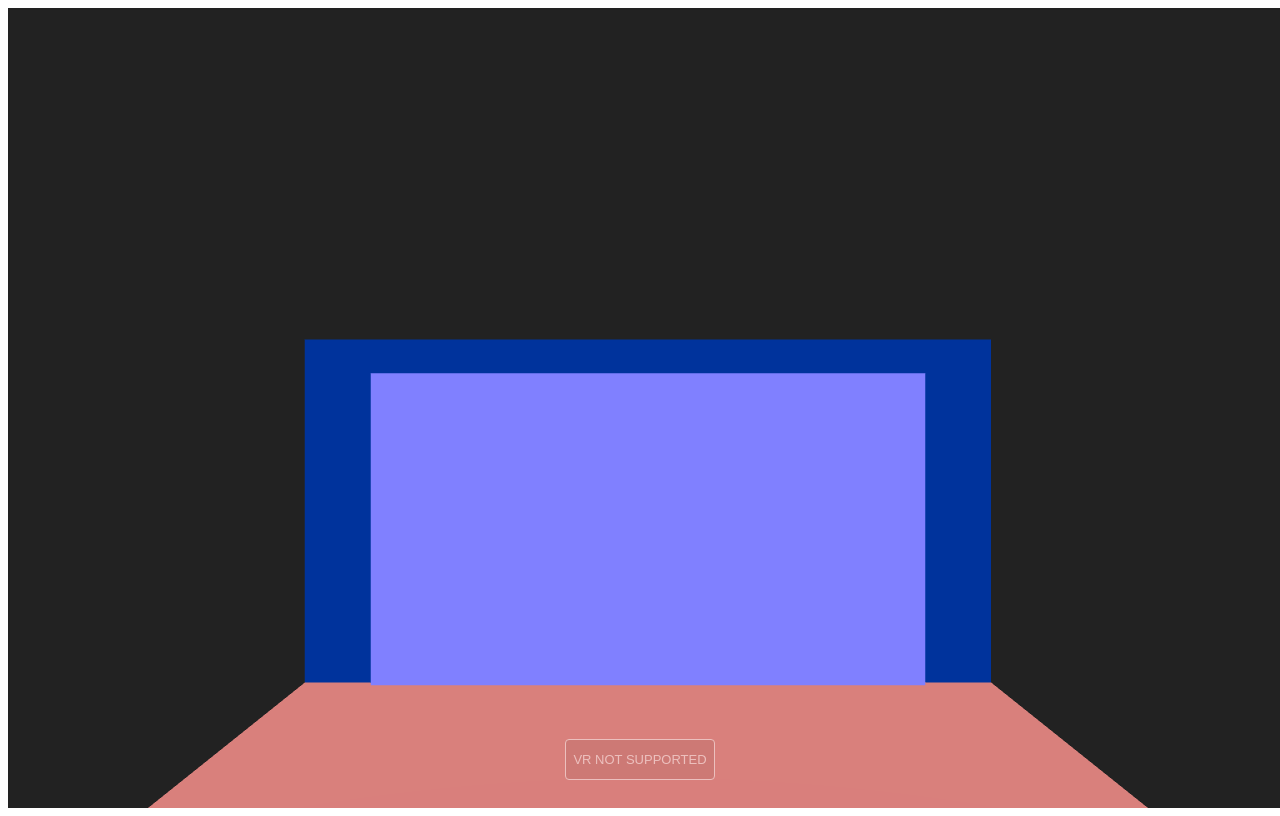
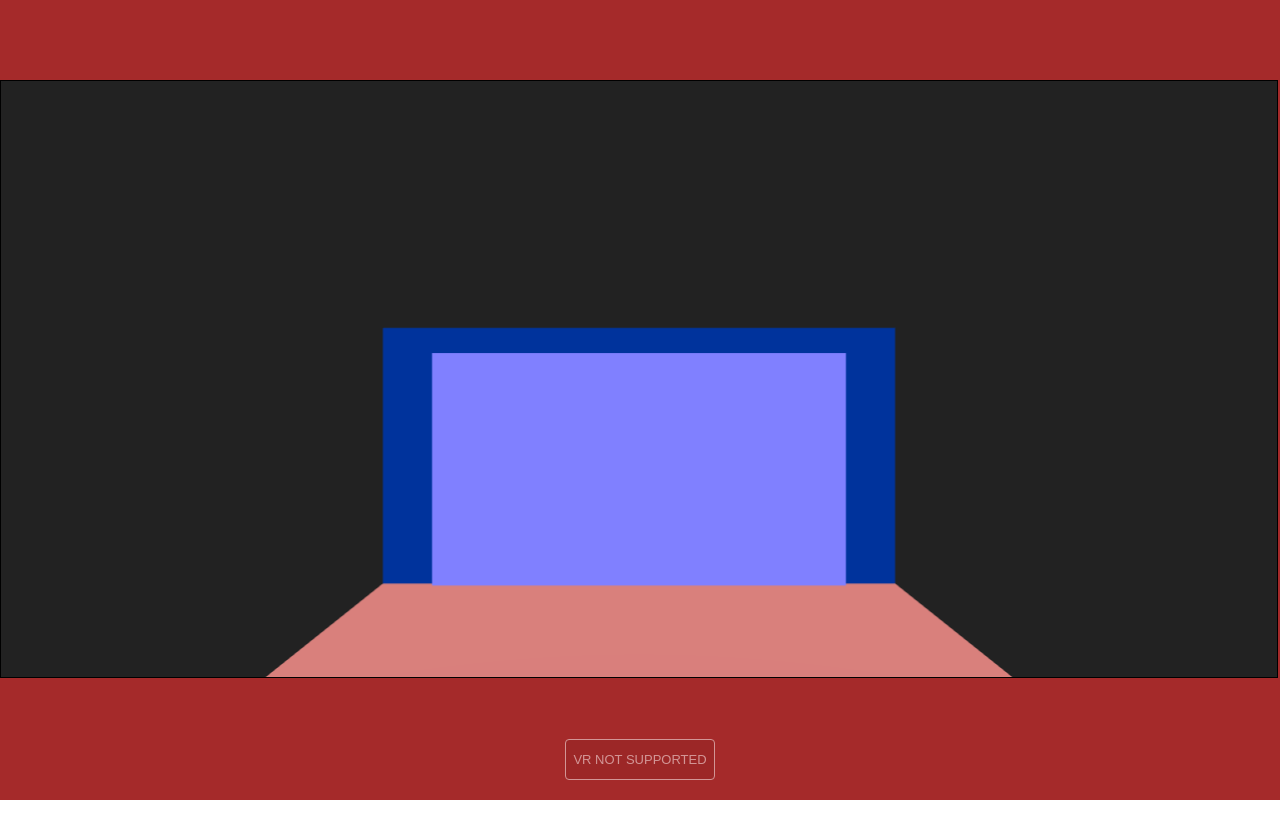
Before and after one commit to franckEinstein90/franck-vr, a Gatsby site: page / in a window 1280 px wide. Built offline with nearby package versions, Linux system fonts and the light colour scheme; Gatsby itself is replaced by a stand-in of ours; animation ran at ten frames a second.

Commit message:
work on front-end interface (non vr)

```diff
--- a/src/components/Scene.js
+++ b/src/components/Scene.js
@@ -9,28 +9,31 @@ import { LoadingManager } from 'three';
 import { setFloor } from "./architecture/floor" ;
 import { setFrontWall } from "./architecture/frontWall" ;
 import { screen } from "./screen";
+import { setCameras } from "./camera" ;
+import { getCanvas } from "./vrCanvas" ;
+
+import styles from "./Scene.module.css";
 
 export default class Scene extends React.Component {
 
     constructor( props ) {
+
         super(props);
-        this.animate        =  this.animate.bind( this );
-        this.renderScene    =  this.renderScene.bind( this );
-        this.onSelectStart  = this.onSelectStart( this );
+        this.animate        =   this.animate.bind( this );
+        this.renderScene    =   this.renderScene.bind( this );
+        this.onSelectStart  =   this.onSelectStart( this );
 
-    }
+    };
+
     setControls(){
-        this.controls = new OrbitControls( this.camera, document.body );
+        this.controls = new OrbitControls( this.camera, this.canvas );
         this.controls.target.set( 0, 1.6, 0 );
         this.controls.update();
     }
 
-
-
     addPainters(){
         this.painter1 = new TubePainter();
         this.scene.add( this.painter1.mesh );
-
 		this.painter2 = new TubePainter();
 		this.scene.add( this.painter2.mesh );
     }
@@ -76,9 +79,8 @@ export default class Scene extends React.Component {
 
         this.scene = new THREE.Scene();
         this.scene.background = new THREE.Color( 0x222222 );
-
-        this.camera = new THREE.PerspectiveCamera( 50, window.innerWidth / window.innerHeight, 0.01, 50 );
-        this.camera.position.set( 0, 1.6, 3 );
+        this.canvas = getCanvas() ;
+        this.camera = setCameras( this.canvas );
         this.setControls();
 
         setFloor( this.scene ) ;
@@ -90,13 +92,18 @@ export default class Scene extends React.Component {
         light.position.set( 0, 4, 0 );
         this.scene.add( light );
         this.addPainters();
-        this.renderer = new THREE.WebGLRenderer( { antialias: true } );
+        this.renderer = new THREE.WebGLRenderer( {
+            canvas      : this.canvas,
+            antialias   : true
+        } );
         this.renderer.setPixelRatio( window.devicePixelRatio );
-        this.renderer.setSize( window.innerWidth, window.innerHeight );
+        this.renderer.setSize( this.canvas.clientWidth, this.canvas.clientHeight );
         this.renderer.outputEncoding = THREE.sRGBEncoding;
         this.renderer.xr.enabled = true;
         this.setControllers();
-        document.body.appendChild( this.renderer.domElement );
+
+
+
         document.body.appendChild( VRButton.createButton( this.renderer ) );
         this.animate();
 
@@ -110,6 +117,7 @@ export default class Scene extends React.Component {
     render(){
         return (
             <>
+                <canvas id="c" className={styles.canvas}></canvas>
             </>
         )
     }
--- /dev/null
+++ b/src/components/Scene.module.css
@@ -0,0 +1,13 @@
+.canvas {
+    box-sizing: border-box;
+    position:absolute;
+    z-index:2;
+    top:10vh;
+    left:0;
+    width:100vw;
+    height:75vh;
+
+    border-color:black;
+    border-style: groove;
+    border-width:1px;
+}
--- /dev/null
+++ b/src/components/camera.ts
@@ -0,0 +1,13 @@
+
+import * as THREE from 'three';
+
+export const setCameras =( canvas : HTMLElement ) : THREE.PerspectiveCamera =>{
+
+    const camera = new THREE.PerspectiveCamera(
+        50,//fov
+        canvas.clientWidth/ canvas.clientHeight , //aspect
+        0.01, //near
+        50 ); //far
+    camera.position.set( 0, 1.6, 3 );
+    return camera ;
+} ;
--- /dev/null
+++ b/src/components/vrCanvas.ts
@@ -0,0 +1,9 @@
+
+
+export const getCanvas = () : Element =>{
+
+    const canvas = document.querySelector('#c');
+    debugger;
+    return canvas ;
+
+}
--- a/src/pages/index.js
+++ b/src/pages/index.js
@@ -4,9 +4,9 @@ import styles from "./index.module.css" ;
 
 const IndexPage = () => {
   return (
-    <>
+    <div className={styles.page}>
      <Scene/>
-    </>
+    </div>
   )
 }
 
--- a/src/pages/index.module.css
+++ b/src/pages/index.module.css
@@ -1,7 +1,11 @@
-.vrScene {
+.page{
+    box-sizing: border-box;
+    z-index:1;
     position:absolute;
-    width:100vh;
-    height: 100vw;
-    background-color: red;
+    left:0;
+    top:0;
+    width:100vw;
+    height: 100vh;
+    background-color: brown;
 
 }
```
